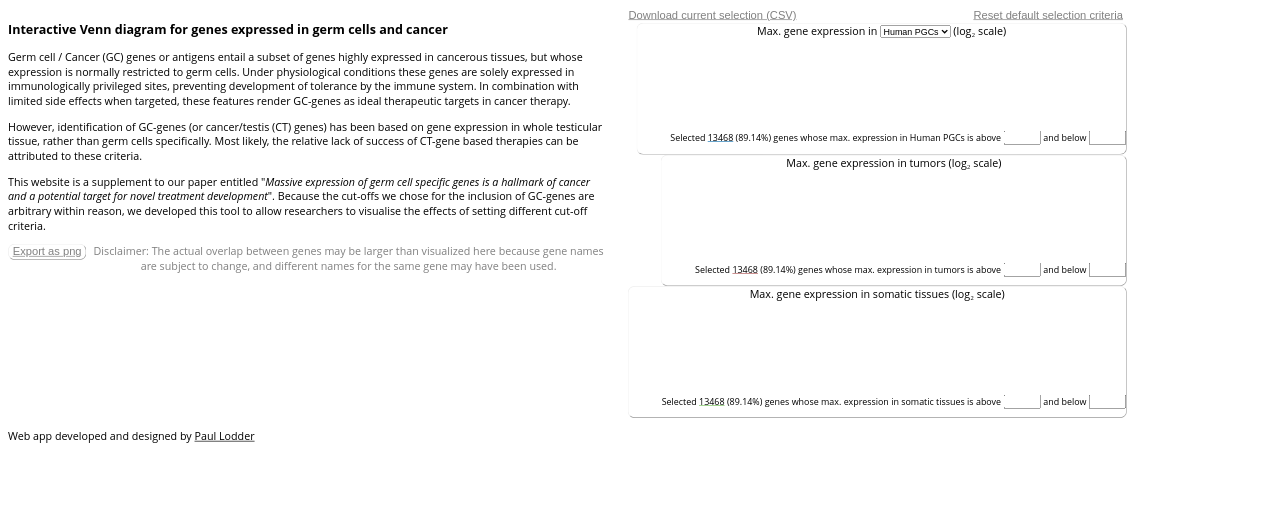
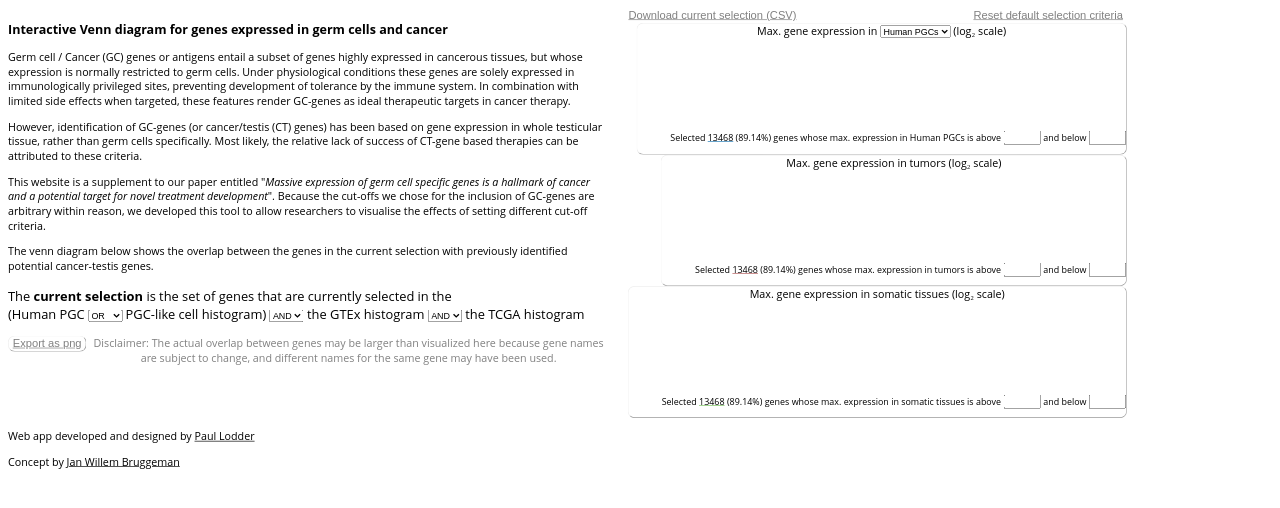
Before and after one commit to paulodder/GC-euler, a website: page static/index.html in a window 1280 px wide. Drawn offline with nearby package versions, Linux system fonts and the light colour scheme; no server answers.

```diff
--- a/static/index.html
+++ b/static/index.html
@@ -32,32 +32,32 @@
           arbitrary within reason, we developed this tool to allow researchers
           to visualise the effects of setting different cut-off criteria.
         </p>
-        <!-- <p> -->
-        <!--   The venn diagram below shows the overlap between the genes in the -->
-        <!--   current selection with previously identified potential cancer-testis -->
-        <!--   genes. -->
-        <!-- </p> -->
-        <!-- <p style="font-size: 120%;"> -->
-        <!--   The <span id="current_selection"><b>current selection</b></span> is -->
-        <!--   the set of genes that are currently selected in the<br /> -->
-        <!--   <span id="operator_statement" -->
-        <!--     >(<span id="check_hpgc">Human PGC</span> -->
-        <!--     <select -->
-        <!--       ><option>OR</option -->
-        <!--       ><option>AND</option></select -->
-        <!--     > -->
-        <!--     <span id="check_pgclc">PGC-like cell</span> histogram) -->
-        <!--   </span> -->
-        <!--   <select -->
-        <!--     ><option>AND</option -->
-        <!--     ><option>OR</option></select -->
-        <!--   > -->
-        <!--   <span id="check_gtex"> the GTEx</span> histogram -->
-        <!--   <select -->
-        <!--     ><option>AND</option -->
-        <!--     ><option>OR</option></select -->
-        <!--   ><span id="check_tcga"> the TCGA </span>histogram -->
-        <!-- </p> -->
+        <p>
+          The venn diagram below shows the overlap between the genes in the
+          current selection with previously identified potential cancer-testis
+          genes.
+        </p>
+        <p style="font-size: 120%;">
+          The <span id="current_selection"><b>current selection</b></span> is
+          the set of genes that are currently selected in the<br />
+          <span id="operator_statement"
+            >(<span id="check_hpgc">Human PGC</span>
+            <select
+              ><option>OR</option
+              ><option>AND</option></select
+            >
+            <span id="check_pgclc">PGC-like cell</span> histogram)
+          </span>
+          <select
+            ><option>AND</option
+            ><option>OR</option></select
+          >
+          <span id="check_gtex"> the GTEx</span> histogram
+          <select
+            ><option>AND</option
+            ><option>OR</option></select
+          ><span id="check_tcga"> the TCGA </span>histogram
+        </p>
         <div id="vennwrapper">
           <div id="venn" class="clickables">
             <button id="saveVenn">Export as png</button>
@@ -125,6 +125,15 @@
           >Paul Lodder</a
         >
       </p>
+      <p>
+        Concept by
+        <a
+          id="paullink"
+          target="_blank"
+          href="https://www.researchgate.net/profile/Jan_Willem_Bruggeman"
+          >Jan Willem Bruggeman</a
+        >
+      </p>
     </footer>
   </div>
 </body>
@@ -153,7 +162,7 @@
   <script src="https://code.jquery.com/jquery-3.2.1.min.js"></script>
 
   <script type="text/javascript" src="altered_modules/venn.js"></script>
-  <script type="text/javascript" src="altered_modules/sylvester.js"></script>
+  <!-- <script type="text/javascript" src="altered_modules/sylvester.js"></script> -->
   <script type="text/javascript" src="js/index.js"></script>
 
   <!-- <\!-- For export to png  purposes -\-> -->
```
